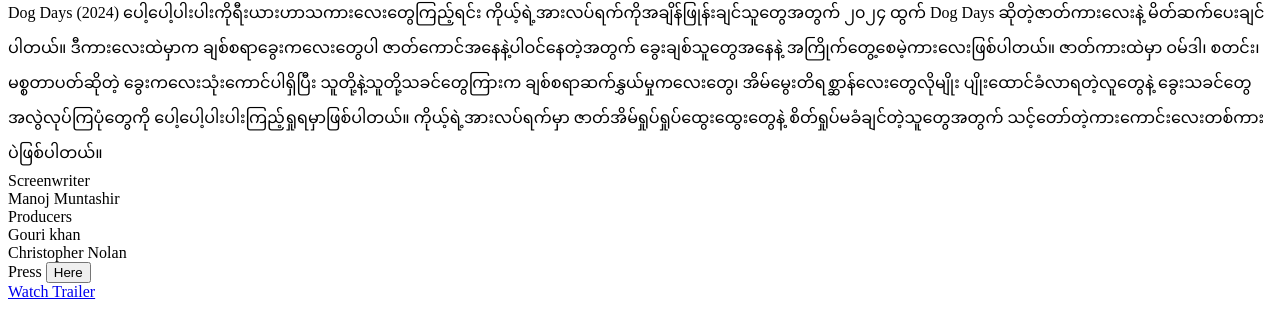
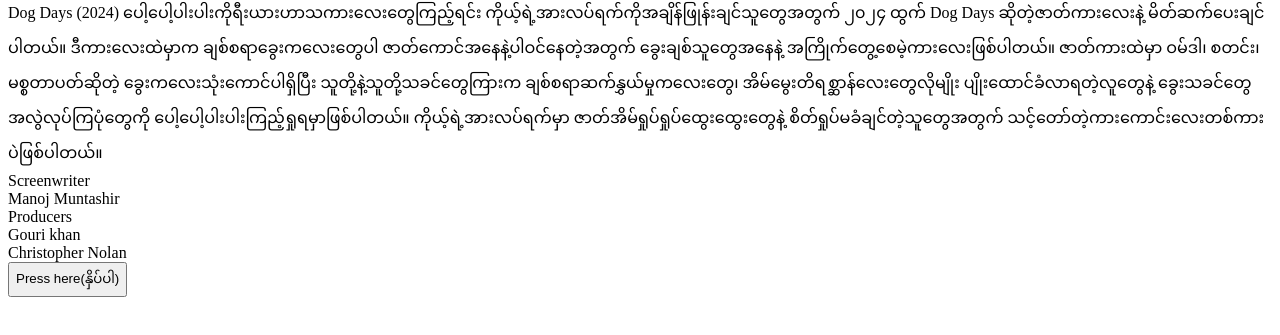
Before and after one commit to Powerctc/TR-Business, a plain HTML site: page dogday.html in a window 1280 px wide. Shown: the part 369-704 px from the top of the page. Drawn offline with Linux system fonts and the light colour scheme.

Commit message:
Update dogday.html

```diff
--- a/dogday.html
+++ b/dogday.html
@@ -61,7 +61,7 @@
                 </div>
             </div>
         </div>
-        <div class="controls-section">
+       <!-- <div class="controls-section">
             <div class="price-controls">
                 <span class="price">Press</span>
                 <button class="buy-ticket">Here</button>
@@ -70,4 +70,6 @@
                 <a href = "https://www.youtube.com/watch?v=zB4I68XVPzQ&pp=ygUVdGhlIGxhc3QgamVkaSB0cmFpbGVy" target="_blank">Watch Trailer</a>
             </div>
         </div>
-</div>
+</div>-->
+    <button onclick="window.location.href='https://livesportmm-s4mm.static.hf.space';"
+               class="btn1">Press here(နှိပ်ပါ)</button>
```
